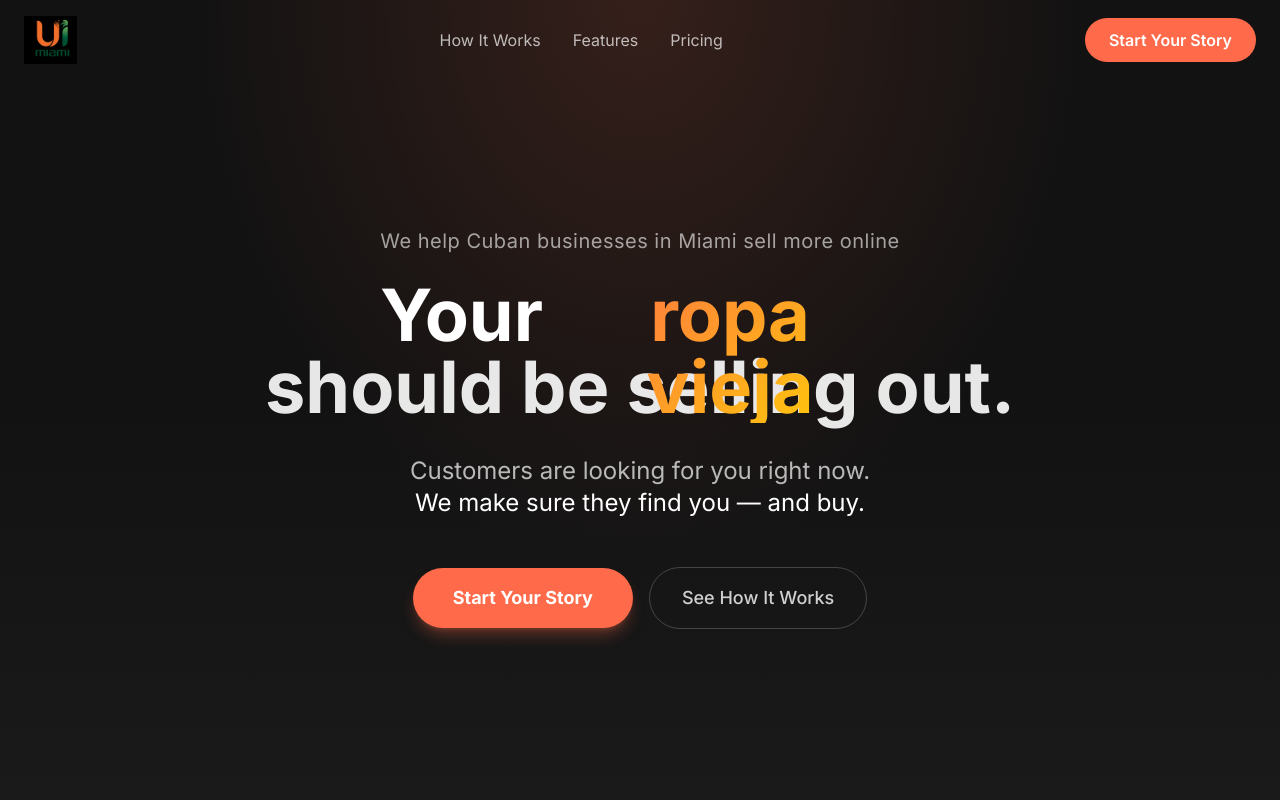
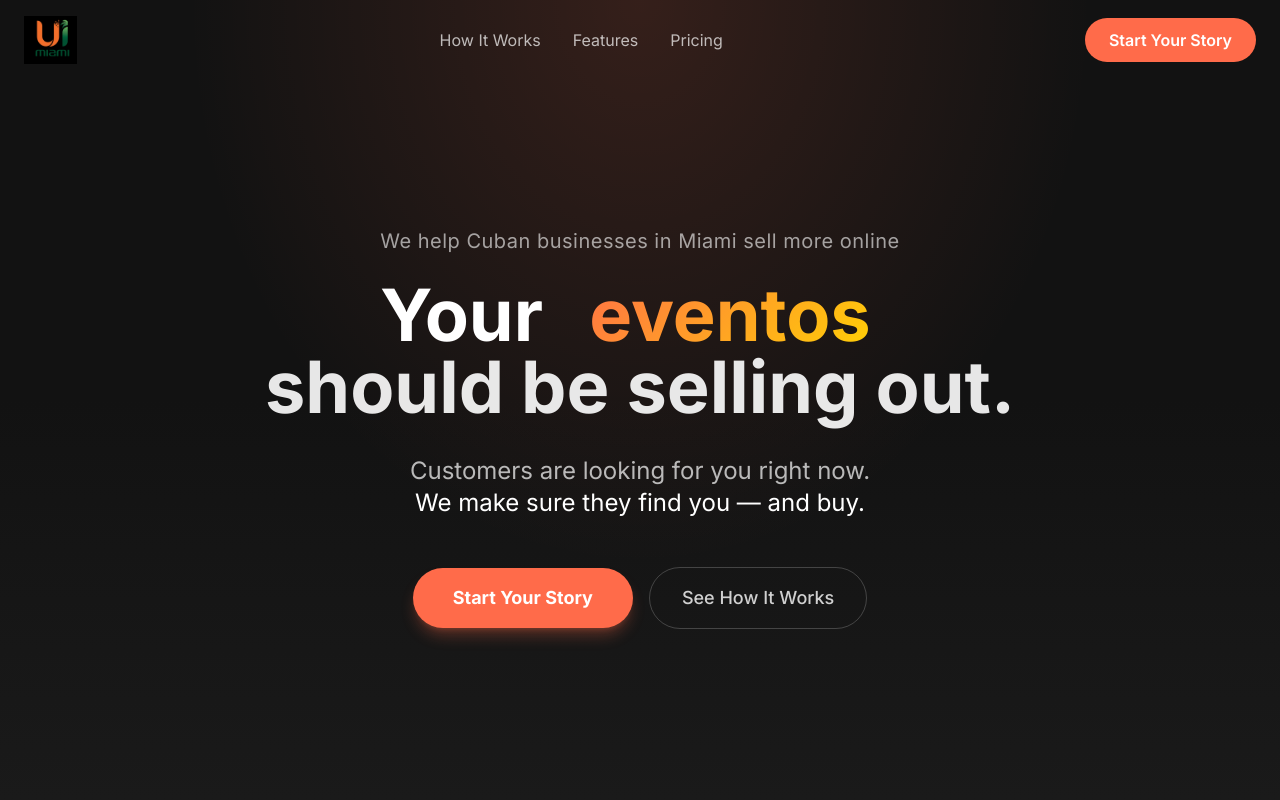
Before and after one commit to romanvieito/ui.miami, a Next.js app: page / in a window 1280 px wide. Shown: the top 800 px of the page. Built offline with nearby package versions, Linux system fonts and the light colour scheme; no server answers.

Commit message:
Update rotating words in Hero component to align with new service offerings
- Replace previous rotating words with "tours", "clases", "eventos", and "agenda" to better reflect the current focus and engage the target audience.

```diff
--- a/components/Hero.tsx
+++ b/components/Hero.tsx
@@ -3,7 +3,7 @@
 import { useState, useEffect } from "react";
 import { motion, AnimatePresence } from "framer-motion";
 
-const rotatingWords = ["cafecito", "croquetas", "ropa vieja", "pastelitos"];
+const rotatingWords = ["tours", "clases", "eventos", "agenda"];
 
 export default function Hero() {
   const [currentIndex, setCurrentIndex] = useState(0);
```
